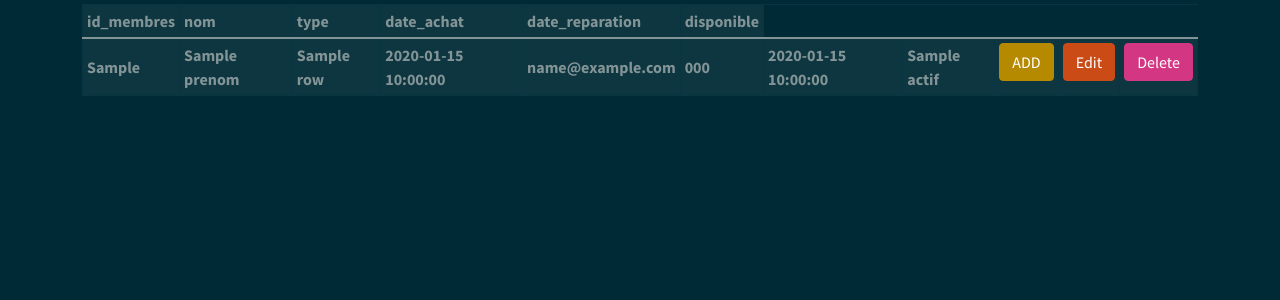
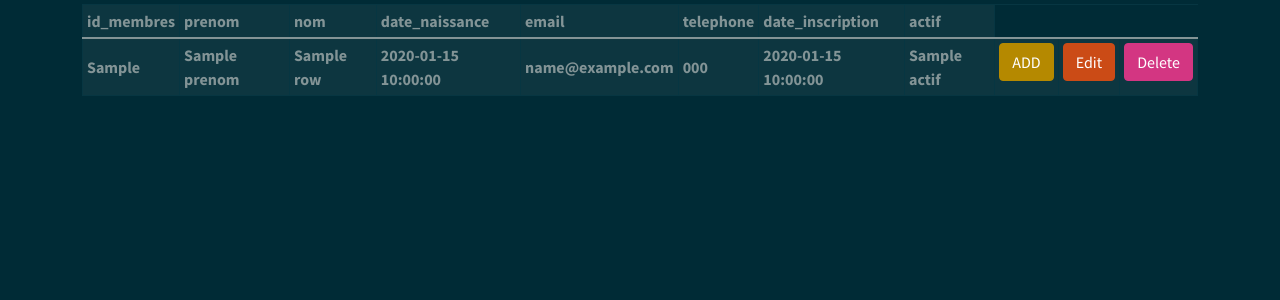
Before and after one commit to JoaoCerqueiraDaCosta/CERQUEIRA_JOAO_INFO1b_SALLE_DE_FITNESS_164_V3TABLES, a Python web app: template APP_FILMS_164/templates/membres/membres_afficher.html in a window 1280 px wide. Shown: the part 56-356 px from the top of the page. Run offline with Jinja, Linux system fonts and the light colour scheme; the template is opened without the code that fills it: most values are stand-ins (such as "Sample title", 1, 10 or a date in 2020).

Commit message:
modifications

```diff
--- a/APP_FILMS_164/templates/membres/membres_afficher.html
+++ b/APP_FILMS_164/templates/membres/membres_afficher.html
@@ -12,19 +12,25 @@
                             id_membres
                         </th>
                         <th class="align-middle">
-                            nom
+                            prenom
                         </th>
                         <th class="align-middle">
-							type
+							nom
                         </th>
                         <th class="align-middle">
-							date_achat
+							date_naissance
                         </th>
 						<th class="align-middle">
-							date_reparation
+							email
                         </th>
 						<th class="align-middle">
-							disponible
+							telephone
+                        </th>
+						<th class="align-middle">
+							date_inscription
+                        </th>
+						<th class="align-middle">
+							actif
                         </th>
                     </tr>
                 </thead>
```
